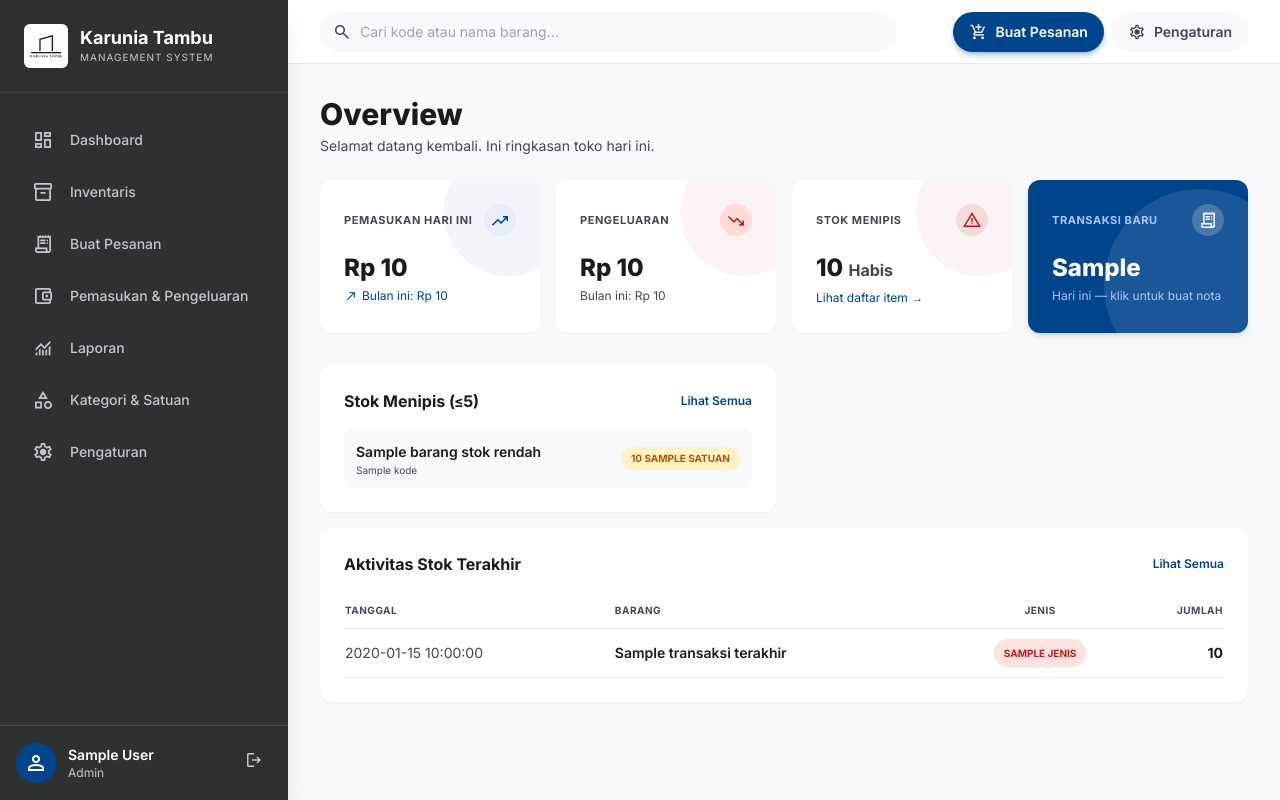
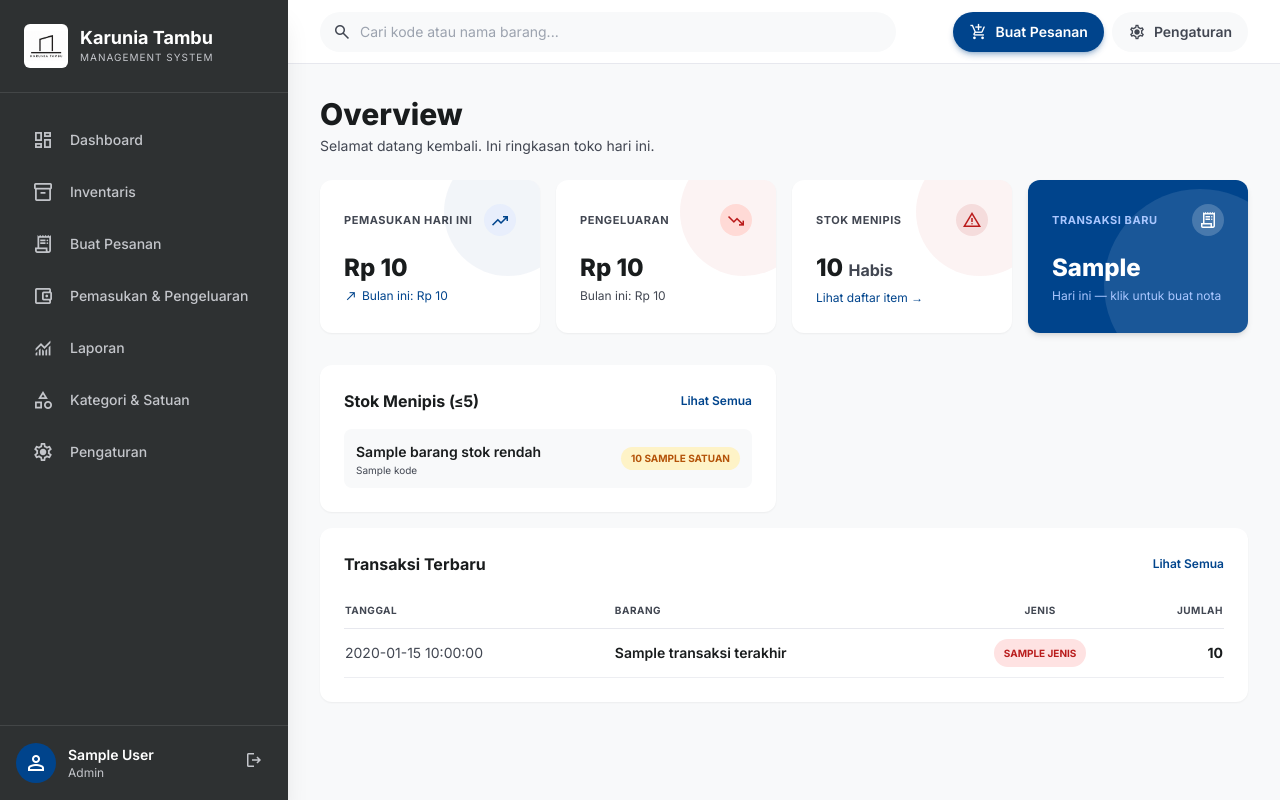
Before and after one commit to malvinyap67-boop/Toko-Karunia-Tambu, a Flask app: template templates/dashboard.html in a window 1280 px wide. Run offline with Flask 3, Linux system fonts and the light colour scheme; the visitor is signed in with stand-in values (Sample User, id 1); tables that the repository leaves empty hold one stand-in row (values such as "Sample post"); the template is opened without the code that fills it: most values are stand-ins (such as "Sample title", 1, 10 or a date in 2020); some libraries are stand-ins or nearby versions.

Commit message:
Dashboard: transaksi terbaru bisa diklik menuju riwayat keuangan
Co-authored-by: CommandCodeBot <noreply@commandcode.ai>

```diff
--- a/templates/dashboard.html
+++ b/templates/dashboard.html
@@ -97,8 +97,8 @@
 <!-- Aktivitas Terakhir -->
 <div class="bg-card rounded-xl shadow-sm p-6 mt-4">
     <div class="flex items-center justify-between mb-4">
-        <h2 class="font-bold">Aktivitas Stok Terakhir</h2>
-        <a href="{{ url_for('stok_page') }}" class="text-xs text-brand font-semibold hover:underline">Lihat Semua</a>
+        <h2 class="font-bold">Transaksi Terbaru</h2>
+        <a href="{{ url_for('keuangan_page') }}" class="text-xs text-brand font-semibold hover:underline">Lihat Semua</a>
     </div>
     <div class="overflow-x-auto thin-scroll">
         <table class="w-full text-sm min-w-[560px]">
@@ -112,7 +112,8 @@
             </thead>
             <tbody>
                 {% for t in transaksi_terakhir %}
-                <tr class="border-b border-outline-variant/30">
+                <tr class="border-b border-outline-variant/30 hover:bg-surface/60 transition-colors cursor-pointer"
+                    onclick="window.location='{{ url_for('keuangan_page', bulan=t.tanggal[:7]) }}'">
                     <td class="py-2.5 text-ink-variant">{{ t.tanggal }}</td>
                     <td class="py-2.5 font-semibold">{{ t.nama_barang }}</td>
                     <td class="py-2.5 text-center">
```
